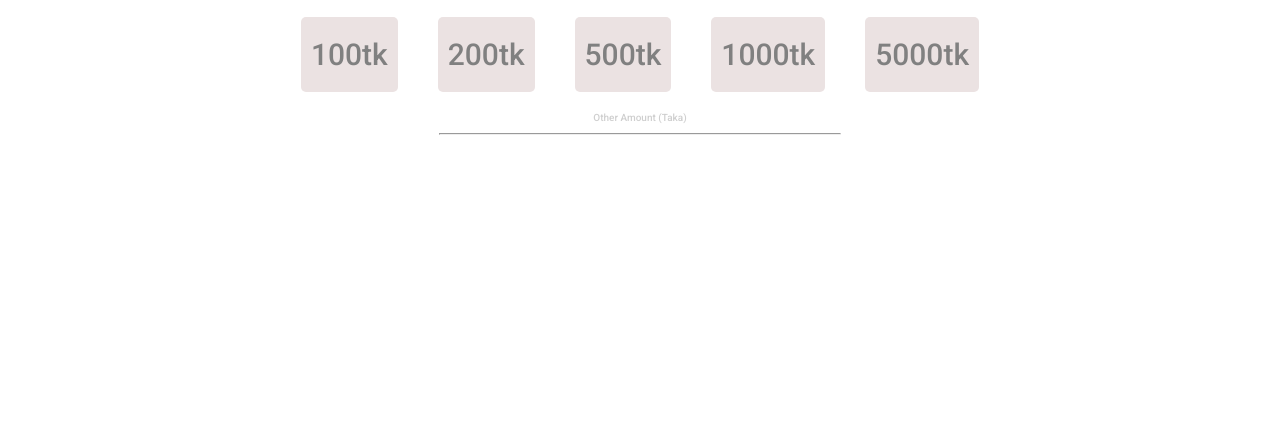
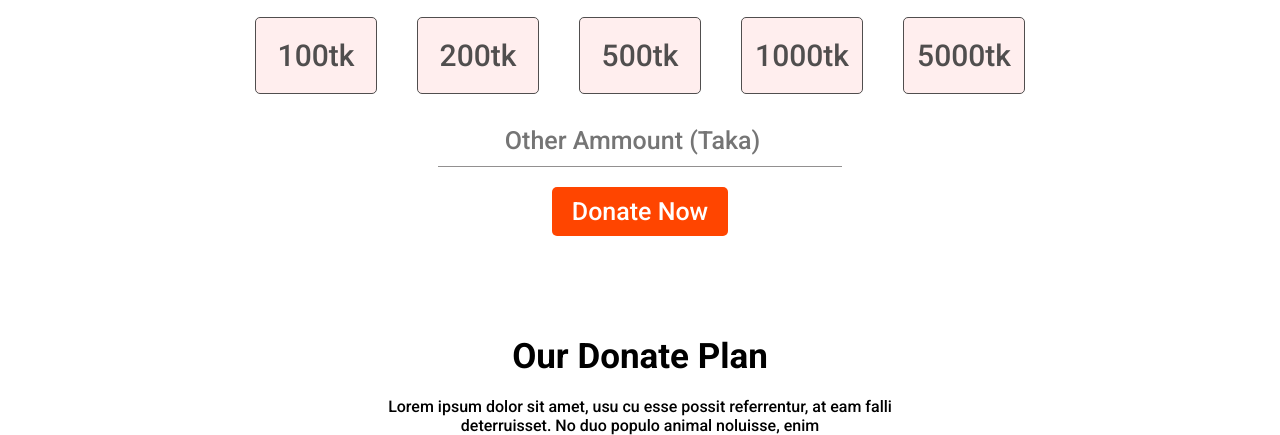
Before and after one commit to developer-shorif/donate-today, a plain HTML site: page index.html in a window 1280 px wide. Shown: the part 819-1254 px from the top of the page. Before the commit the page ends 964 px from the top, so only its background shows below. Drawn offline with Linux system fonts and the light colour scheme.

Commit message:
third commit

```diff
--- a/index.html
+++ b/index.html
@@ -41,8 +41,19 @@
                 </ul>
             </div>
 
-            <p class="other-tk">Other Amount (Taka)</p>
-            <hr>
+            <div>
+                <input class="input-taka" type="number" placeholder="Other Ammount (Taka)">
+            </div>
+            <button class="btn-primary">Donate Now</button>
+    </section>
+
+
+    <section class="our-donate-plan">
+        <div class="title-subtitle">
+            <h2 class="section-title">Our Donate Plan</h2>
+            <p class="secion-description">Lorem ipsum dolor sit amet, usu cu esse possit referrentur, at eam falli <br>
+                deterruisset. No duo populo animal noluisse, enim</p>
+        </div>
     </section>
 
 </main>
--- a/style.css
+++ b/style.css
@@ -70,6 +70,8 @@ header p {
     color: gray;
     font-size: 14px;
     font-weight: normal;
+    text-align: center;
+
 
 }
 
@@ -78,6 +80,7 @@ header p {
     padding: 10px 20px;
     justify-content: center;
     align-items: center;
+
 
 
 
@@ -96,29 +99,42 @@ header p {
     margin: 10px 20px;
     padding: 20px 10px;
     gap: 20px;
-    background-color: #ebe2e2;
+    background-color: #FFEEEE;
     border-radius: 5px;
     font-size: 30px;
-    color: gray;
+    color: rgb(80, 78, 78);
+    border: 1px solid;
+    width: 100px;
 
 }
 
 .taka li:hover {
-    color: orangered;
-    background-color: #e6c5b9;
+    color: #ffffff;
+    background-color: #e25420;
     border: 1px solid orangered;
+    user-select: none;
 }
 
-hr {
+
+
+.input-taka {
+    margin-bottom: 20px;
     width: 400px;
+    height: 50px;
+    border: none;
+    border-bottom: 1px solid #929090;
+    text-align: center;
+    color: gray;
+    user-select: none;
+    font-size: 25px;
 
-    margin: 10px auto;
+}
+
+
+.our-donate-plan {
+    margin-top: 100px;
+}
+
+.title-subtitle {
     text-align: center;
 }
-
-.other-tk {
-    font-size: 10px;
-    color: #cfcfcf;
-}
-
-.th-taka
```
